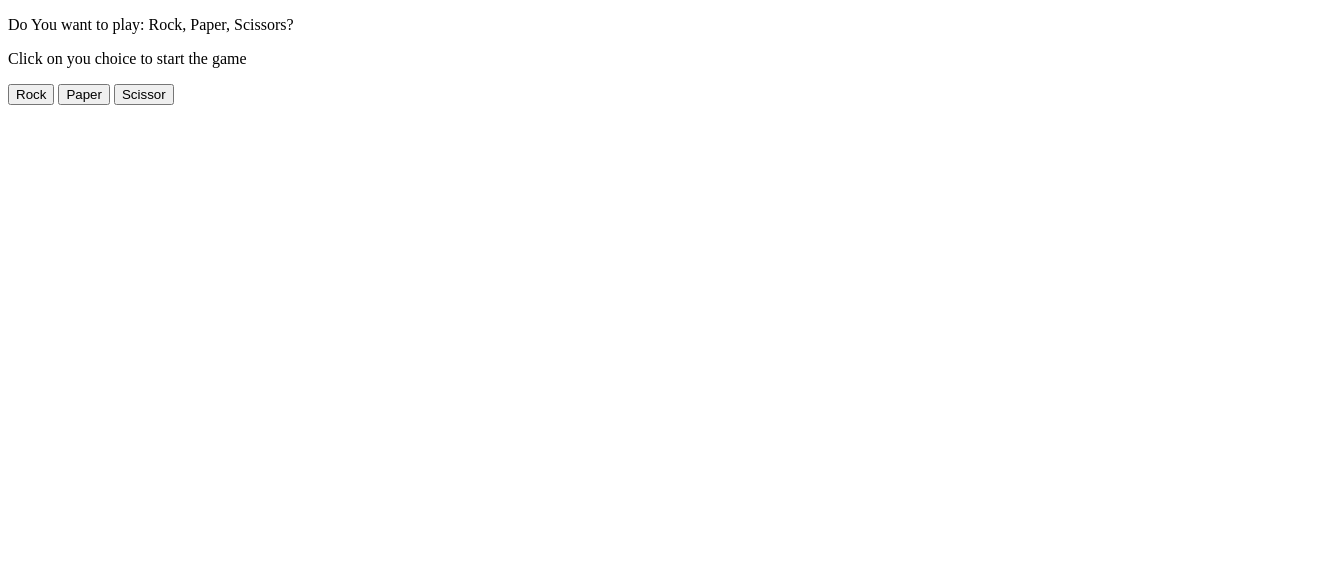
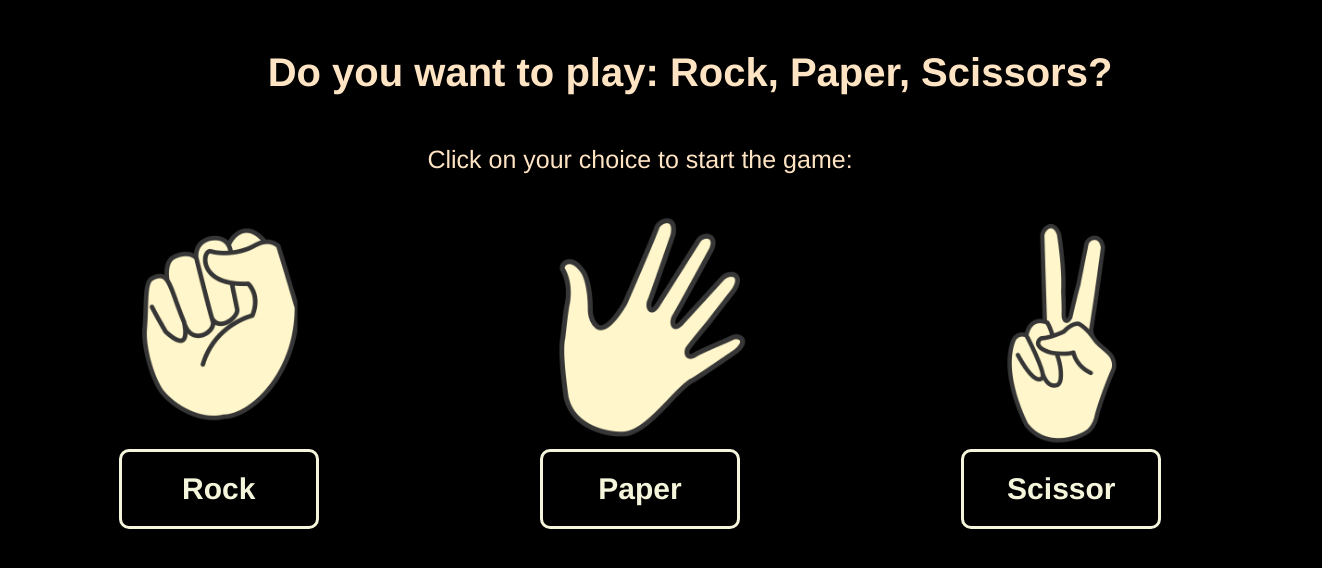
Before and after one commit to sanmitha-shetty/Rock-Paper-Scissors, a plain HTML site: page index.html in a window 1280 px wide. Shown: the whole page, 1322 px wide, since content can reach past the window. Drawn offline with Linux system fonts and the light colour scheme.

Commit message:
Add images and  styling to buttons

```diff
--- a/index.html
+++ b/index.html
@@ -5,20 +5,30 @@
     <meta http-equiv="X-UA-Compatible" content="IE=edge">
     <meta name="viewport" content="width=device-width, initial-scale=1.0">
     <title>Rock. Paper. Scissors.</title>
+    <link rel = "stylesheet" href= "style.css">
 </head>
 <body>
     <div class="question">
-        <p>
-            Do You want to play: Rock, Paper, Scissors?
+        <p class="play">
+            Do you want to play: Rock, Paper, Scissors?
         </p>
-        <p>
-            Click on you choice to start the game
+        <p class= "choice">
+            Click on your choice to start the game:
         </p>
     </div>
-    <div class = "container">
-        <button class = "btn" id = "rock-btn">Rock</button>
-        <button class = "btn" id = "paper-btn">Paper</button>
-        <button class = "btn" id = "scissor-btn">Scissor</button>
+    <div class = "btn-container">
+        <div class="btn-class">
+            <img src="./assets/rock.png">
+            <button class = "btn" id = "rock-btn">Rock</button>
+        </div>
+        <div class="btn-class">
+            <img src = "assets/paper.png" >
+            <button class = "btn" id = "paper-btn">Paper</button>
+        </div>
+        <div class="btn-class">
+            <img src="./assets/scissor.png">
+            <button class = "btn" id = "scissor-btn">Scissor</button>
+        </div>
     </div>
     <div class="container" id = "result">
 
--- /dev/null
+++ b/style.css
@@ -0,0 +1,59 @@
+body{
+    background-color: black;
+    color: bisque;
+}
+.play{
+    width:100%;
+    height: auto;
+    margin: 50px;
+    text-align: center;
+    font-size: 40px;
+    font-weight: 900;
+    font-family: Helvetica;
+};
+p .choice{
+    width:100%;
+    height: auto;
+    margin: 50px;
+    text-align: center;
+    justify-content: center;
+
+}
+.choice{
+    text-align: center;
+    font-size: 25px;
+    font-family: Helvetica;
+    font-weight: 500;
+}
+div{
+    width: 100%;
+    height: auto;
+    align-items: center;
+}
+.btn-container{
+    display: flex;
+    margin: auto;
+    padding: auto;
+    flex-direction: row;
+    justify-content:center;
+}
+.btn-class{
+    display: flex;
+    flex-direction: column;
+}
+.btn{
+    margin: auto;
+    padding: 20px;
+    width: 200px;
+    font-size: 30px;
+    font-weight: 600;
+    font-family: Helvetica;
+    color: beige;
+    background-color: black;
+    border: solid 3px beige;
+    border-radius: 10px;
+}
+
+img{
+    max-width: 250px;
+}
```
Also changed, not shown: assets/paper.png (added), assets/rock.png (added), assets/scissor.png (added).
